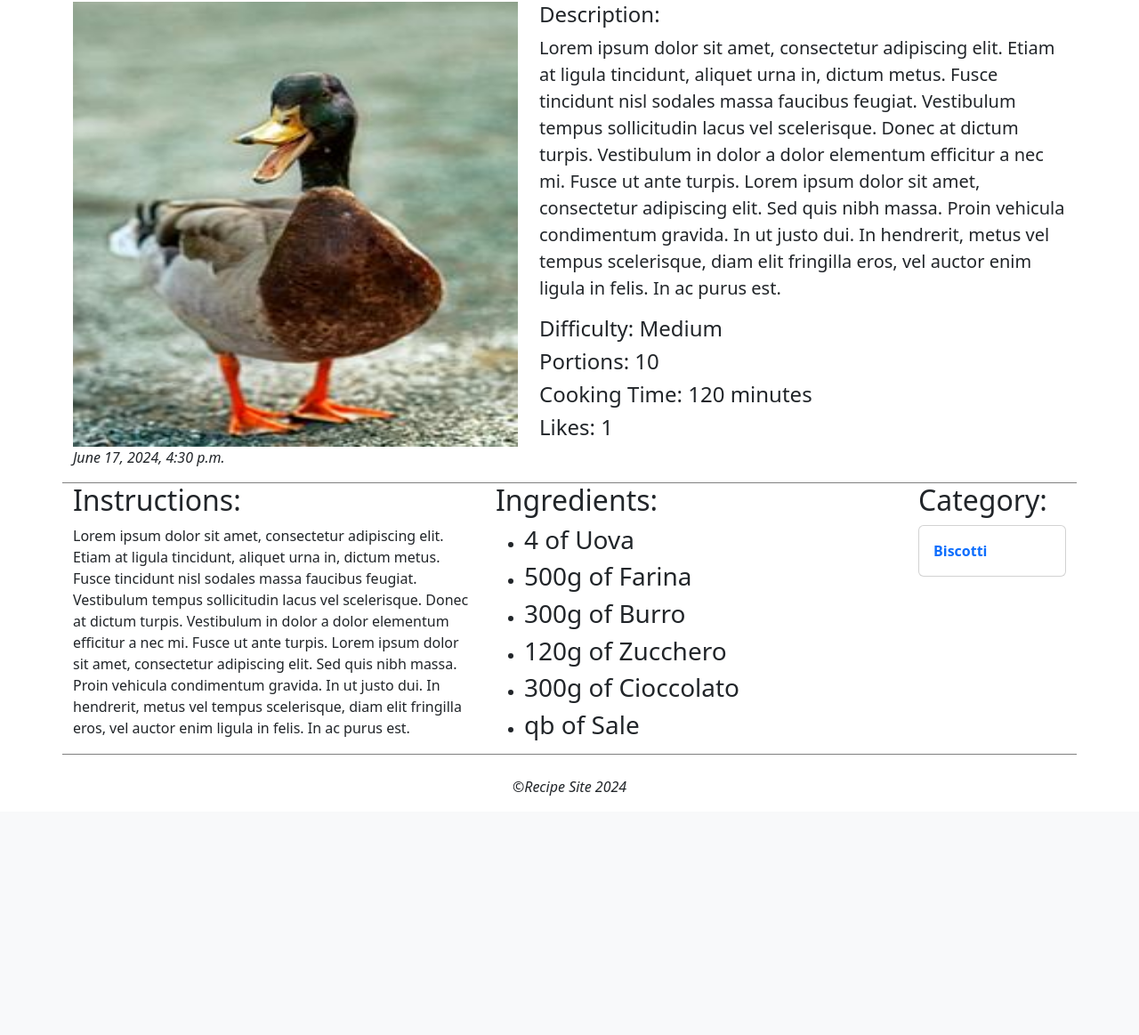
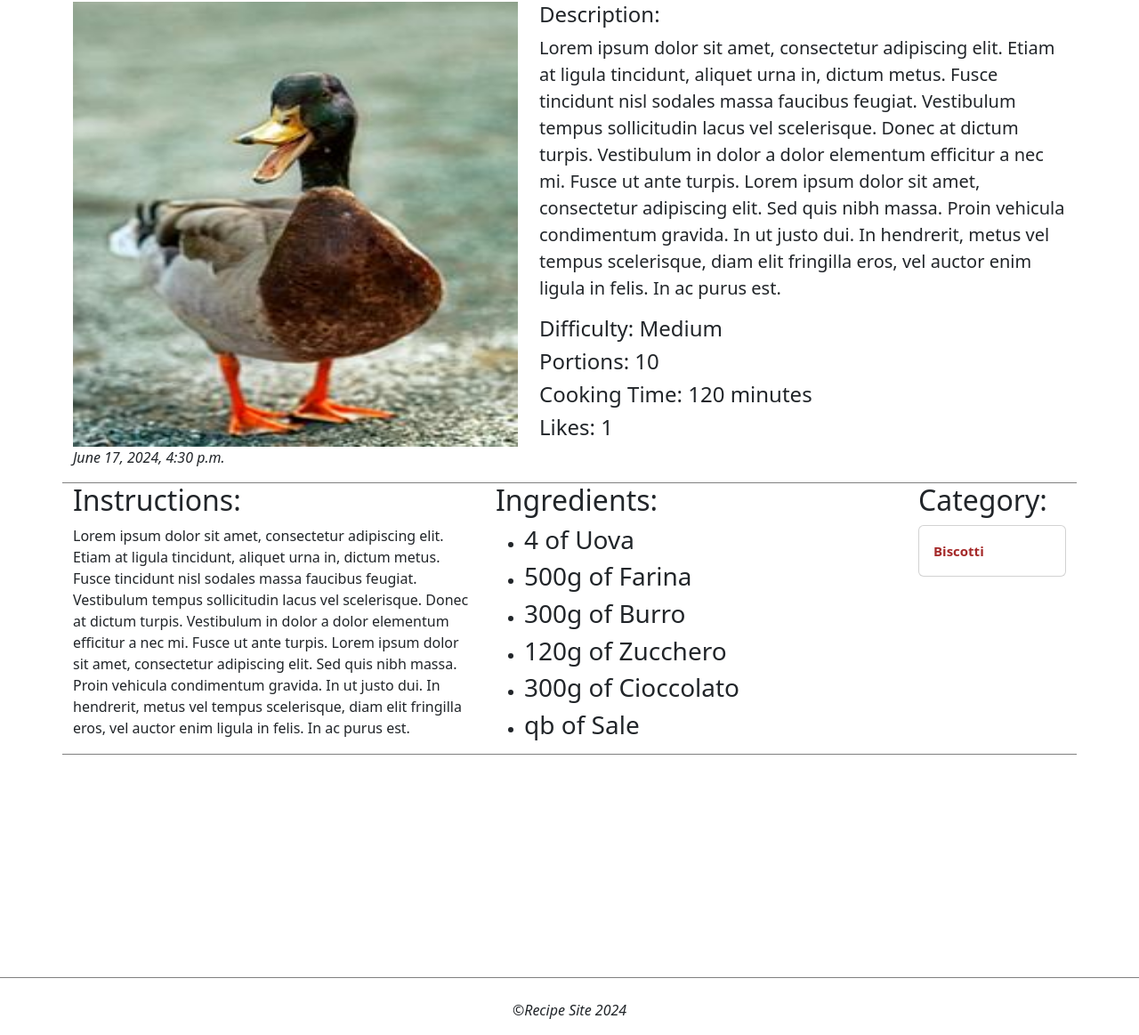
Before and after one commit to Pennelli02/Django_PPM, a Django app: a page that uses templates/recipes/base.html in a window 1280 px wide. Shown: the part 196-1359 px from the top of the page at 89% size. Before the commit the page ends 1090 px from the top, so only its background shows below. Run offline with Django 3.2, Linux system fonts and the light colour scheme; data comes from the database, SQL or seed files in the repository; both versions use the stored data as it was after the commit.

Commit message:
terminato un abbozzo di css

```diff
--- /dev/null
+++ b/recipes/static/style.css
@@ -0,0 +1,68 @@
+.sectionTitle{
+    border-bottom: 1px solid red;
+}
+a{
+    text-decoration: none;
+    color: black;
+}
+.dateString{
+    color: dodgerblue;
+}
+.card-title{
+    color: brown;
+}
+footer {
+    border-top: 1px solid gray;
+    margin-top: 250px;
+}
+.Likes{
+    color: brown;
+}
+.detailRecipes{
+    position: absolute;
+    top: 0;
+    right: 0;
+}
+.contentCard{
+    position: relative;
+}
+.categoriesSection a{
+    text-decoration: underline;
+    color: brown;
+    margin-left: 18px;
+}
+.recipePlace{
+    position: relative;
+}
+.recipeSection{
+    border-bottom: 1px solid gray;
+}
+.modifyFavorite{
+    position: absolute;
+    top: 20px;
+    right: 0;
+}
+.categoryPlace a{
+    color: brown;
+    font-size: 15px;
+}
+.categoryPlace a:hover{
+    color: red;
+}
+.menuRecipes{
+    list-style-type: none;
+    padding-left:0;
+}
+.linkSection a{
+    color: darkcyan;
+
+}
+.linkSection a:hover{
+    color: blue;
+}
+.metaLink{
+    color: darkcyan;
+}
+.metaLink:hover{
+    color: blue;
+}
--- a/templates/recipes/RecipesForCategories.html
+++ b/templates/recipes/RecipesForCategories.html
@@ -3,11 +3,13 @@
 {% block content %}
     <h4> Recipes on <strong>{{ categories.name }}</strong> :</h4>
    {% if recipes %}
+       <ul>
        {% for recipe in recipes %}
-           <li style="list-style-type: none; padding-left:0;">
+           <li class="menuRecipes">
                 <a href={% url 'recipesDetail' slug=recipe.slug %}><h5><strong style="color: brown; text-decoration: underline brown">{{ recipe.title }}</strong></h5></a>
            </li>
        {% endfor %}
+       </ul>
    {% else %}
        <h6><i> Sorry no recipes in this category yet</i></h6>
    {% endif %}
--- a/templates/recipes/allRecipes.html
+++ b/templates/recipes/allRecipes.html
@@ -8,11 +8,11 @@
             <div class="card" style="width: 15rem;">
                <a href={% url 'recipesDetail' slug=recipe.slug %}><img src="{{ recipe.image.url }}" class="card-img-top" alt="{{recipe.title}}Image}" height="200px" width="200px"></a>
                 <div class="card-body">
-                    <a style="text-decoration: none; color: brown" href={% url 'recipesDetail' slug=recipe.slug %}><h5 class="card-title">{{ recipe.title }}</h5></a>
+                    <a  href={% url 'recipesDetail' slug=recipe.slug %}><h5 class="card-title">{{ recipe.title }}</h5></a>
                     <h6>Author: {{ recipe.author }} </h6>
-                    <p style="color: dodgerblue"> {{ recipe.date_posted }}</p><!--without filtering-->
+                    <p class="dateString"> {{ recipe.date_posted }}</p><!--without filtering-->
                     <span> Likes: {{ recipe.likes.count }}</span>
-                    <p class="mt-2 card-text" style="font-weight: 700">{{ recipe.description|truncatewords:10 }}</p>
+                    <p class="mt-2 card-text"><strong>{{ recipe.description|truncatewords:10 }}</strong></p>
                 </div>
             </div>
             {% endfor %}
--- a/templates/recipes/base.html
+++ b/templates/recipes/base.html
@@ -11,7 +11,7 @@
      {% endif %}
     <link href="https://cdn.jsdelivr.net/npm/bootstrap@5.3.3/dist/css/bootstrap.min.css" rel="stylesheet">
     <script src="https://cdn.jsdelivr.net/npm/bootstrap@5.3.3/dist/js/bootstrap.bundle.min.js"></script>
-    <link rel="stylesheet" href="{% static 'recipes/style.css' %}">
+    <link rel="stylesheet" href="{% static 'style.css' %}">
 </head>
 <body>
 <nav class="navbar navbar-expand-lg bg-body-tertiary sticky-top">
--- a/templates/recipes/detailRecipe.html
+++ b/templates/recipes/detailRecipe.html
@@ -1,10 +1,10 @@
 {% extends "recipes/base.html" %}
 {% load static %}
 {% block content %}
-    <div class="RecipePlace" style="position: relative">
+    <div class="recipePlace">
         <h1> {{ recipe.title }}</h1>
         <h2>Author: {{ recipe.author }}</h2>
-        <div class="row" style="border-bottom: 1px solid gray">
+        <div class="row recipeSection">
             <div class="col-auto imagePlace">
                 <img src="{{ recipe.image.url }}" alt="{{ recipe.title }}Image" height="500px" width="500px">
                 <p><i>{{ recipe.date_posted }}</i></p>
@@ -18,7 +18,7 @@
                 <h4>Likes: {{ recipe.likes.count }}</h4>
             </div>
         </div>
-        <div class="row" style="border-bottom: 1px solid gray">
+        <div class="row recipeSection">
             <div class="col-5">
                 <h2>Instructions:</h2>
                 <p>{{recipe.content }}</p>
@@ -37,9 +37,9 @@
             </div>
             <div class="col-2">
             <h2>Category: </h2>
-                <div class="card card-body">
+                <div class="card card-body categoryPlace">
                     {% for category in recipe.category.all %}
-        	            <strong><a style="text-decoration: none" href={% url 'categoryDetail' category.slug %}>{{ category.name }}</a></strong>
+        	            <strong><a href={% url 'categoryDetail' category.slug %}>{{ category.name }}</a></strong>
                     {% endfor %}
                  </div>
             </div>
@@ -49,7 +49,7 @@
             <h5>Delete the post</h5>
             <a class="btn btn-danger btn-sm mt-1 mb-1" href="{% url 'recipesDelete' slug=recipe.slug %}">Delete</a>
         {% endif %}
-        <div class=" text-center" style="position: absolute; top: 20px; right: 0" >
+        <div class="text-center modifyFavorite">
            <form method="post" action="{% url 'editFavorite' recipe.pk %}">
                 {% csrf_token %}
                 <button class="btn btn-success" type="submit">
--- a/templates/recipes/recipe_form.html
+++ b/templates/recipes/recipe_form.html
@@ -6,7 +6,9 @@
     <h1>Create a New Recipe</h1>
     <p><i>Remember when you finish you can't modify the recipe</i></p>
     <form method="post" enctype="multipart/form-data">
-        {% csrf_token %}
+        <p>In content write the instruction about your recipe</p>
+        <p>Remember cooking time is in minutes</p>
+        <p>To pick more than one category ctrl + click</p>
         {{ form|crispy }}
         <button class="btn btn-primary mt-2" type="submit">Next Step</button>
     </form>
--- a/templates/users/login.html
+++ b/templates/users/login.html
@@ -16,6 +16,6 @@
     </form>
     </div>
     <div class="mt-2 noAccountSection">
-        <p>Dont have account? <a href={% url 'register' %}>Create one</a></p>
+        <p>Dont have account? <a class="metaLink" href={% url 'register' %}>Create one</a></p>
     </div>
 {% endblock %}
--- a/templates/users/profile.html
+++ b/templates/users/profile.html
@@ -31,13 +31,13 @@
         <h2 class="headSection">USEFUL LINK</h2>
         <ul>
             <li>
-                <a href={% url 'recipesCreate' %}><h5>Create Recipes</h5></a>
+                <a href={% url 'recipesCreate' %}><h4>Create Recipes</h4></a>
             </li>
             <li>
-                <a href={% url 'myRecipes' %}><h5>See your recipes</h5></a>
+                <a href={% url 'myRecipes' %}><h4>See your recipes</h4></a>
             </li>
             <li>
-                <a href={% url 'favourites' %}><h5>Recipes saved</h5></a>
+                <a href={% url 'favourites' %}><h4>Recipes saved</h4></a>
             </li>
         </ul>
     </div>
--- a/templates/users/register.html
+++ b/templates/users/register.html
@@ -16,6 +16,6 @@
     </form>
     </div>
     <div class="mt-2 alreadyRegister">
-        <p> have already an account? <a href={% url 'login' %}> Click here</a></p>
+        <p> have already an account? <a class="metaLink" href={% url 'login' %}> Click here</a></p>
     </div>
 {% endblock %}
```
Also changed, not shown: templates/recipes/home.html (+6 -6 lines), templates/recipes/likeRecipe.html (+6 -6 lines), templates/recipes/recipe_search.html (+4 -4 lines), templates/recipes/userRecipes.html (+4 -4 lines), db.sqlite3, recipes/static/recipes/style.css (deleted).
